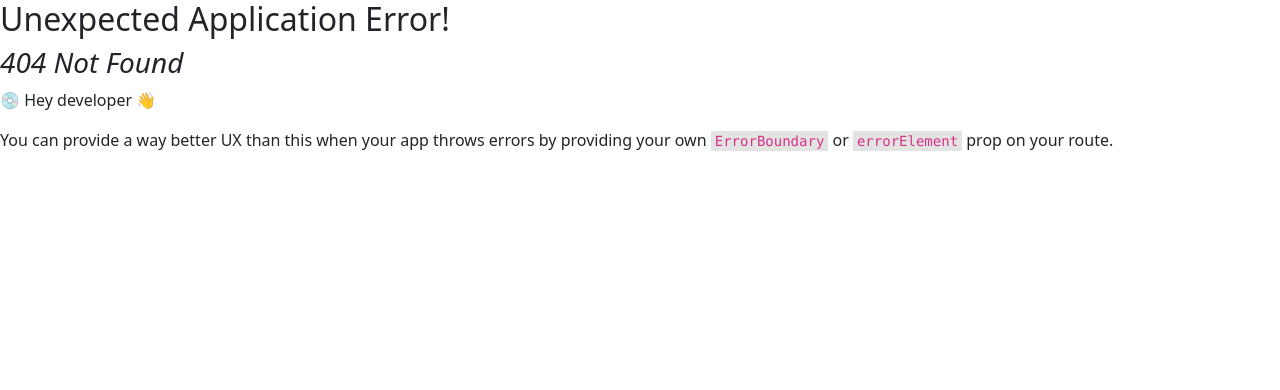
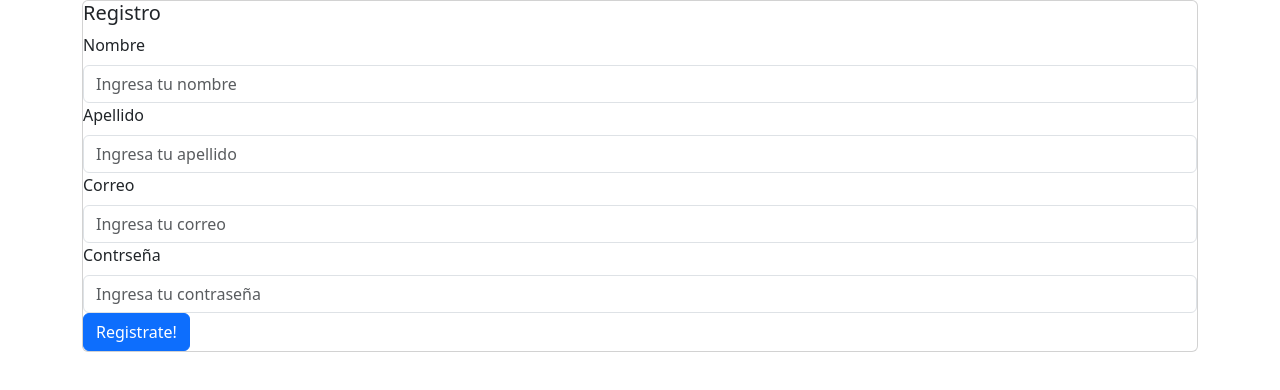
Before and after one commit to FernandaAguirre17/cuestionarios, a React (Create React App) app: page /Usuarios in a window 1280 px wide. Before the commit this address had no page. Shown: the top 390 px of the page. Built offline with nearby package versions, Linux system fonts and the light colour scheme.

Commit message:
Se agrego el registro de usuarios

```diff
--- a/src/Home/Home.js
+++ b/src/Home/Home.js
@@ -1,5 +1,5 @@
-import React from 'react'
-import { Navbar, Nav, Container, Table, Button } from 'react-bootstrap'
+import React from 'react';
+import { Navbar, Nav, Container, Table, Button } from 'react-bootstrap';
 
 export const Home = () => {
   return (
--- /dev/null
+++ b/src/Usuarios.js
@@ -0,0 +1,54 @@
+import React from 'react';
+import { useState } from "react";
+import { Card, Container, FormControl, FormGroup, FormLabel, Form, Button} from 'react-bootstrap';
+
+
+ export const Usuarios = () => {
+
+    const [data,setData] = useState ({});
+
+    const onChangeRegistrer  = (e)=>{
+        e.preventDefault();
+        const nData = data;
+        nData[e.target.name] = e.target.value;
+        setData(nData);
+        console.log(nData)
+    };
+
+    const onSubmit = () => {
+        console.log (data)
+    }
+
+    return(
+        <Container>
+            <Card>
+                <Card.Title>Registro</Card.Title>
+
+                <Form>
+                        <FormGroup>
+                            <FormLabel>Nombre</FormLabel>
+                            <FormControl onChange={onChangeRegistrer} name= "name" placeholder='Ingresa tu nombre'></FormControl>
+                        </FormGroup>
+
+            <FormGroup>
+                <FormLabel>Apellido</FormLabel>
+                <FormControl onChange={onChangeRegistrer} name="last_name" placeholder="Ingresa tu apellido"></FormControl>
+            </FormGroup>
+
+            <FormGroup>
+               <FormLabel>Correo</FormLabel>
+               <FormControl onChange={onChangeRegistrer} name="email" type="email" placeholder="Ingresa tu correo"></FormControl>
+            </FormGroup>
+
+            <FormGroup>
+               <FormLabel>Contrseña</FormLabel>
+               <FormControl onChange={onChangeRegistrer} name="password" type="password" placeholder="Ingresa tu contraseña"></FormControl>
+            </FormGroup>
+
+            <Button onClick={()=>onSubmit()}>Registrate!</Button>
+
+                </Form>
+            </Card>
+        </Container>
+    );
+};
--- a/src/index.js
+++ b/src/index.js
@@ -3,6 +3,7 @@ import ReactDOM from 'react-dom/client';
 import './index.css';
 import App from './App';
 import { Home } from './Home/Home';
+import {Usuarios} from './Usuarios';
 import reportWebVitals from './reportWebVitals';
 import { createBrowserRouter, RouterProvider } from 'react-router-dom';
 import 'bootstrap/dist/css/bootstrap.min.css';
@@ -15,6 +16,10 @@ const router = createBrowserRouter ([
   {
     path: '/home',
     element: <Home/>
+  },
+  {
+    path: '/Usuarios',
+    element: <Usuarios/>
   }
 ])
 
```
